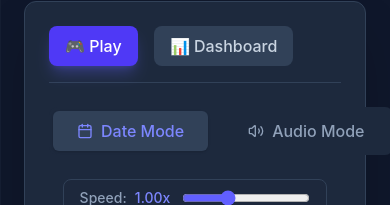
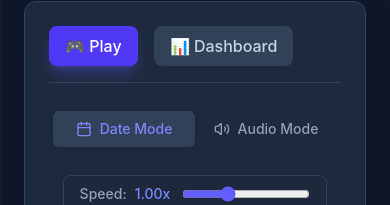
Before and after one commit to emersondahora/ankiconnect-katakana, a Vue app in the folder client/: page /date-puzzle in a window 390 px wide. Shown: the part 135-340 px from the top of the page. Built offline with nearby package versions, Linux system fonts and the light colour scheme; no server answers; what vue3-google-login would draw is missing.

Commit message:
style: fix mobile overflow for mode select tabs

```diff
--- a/client/src/components/DatePuzzle/TrainingModeSelect.vue
+++ b/client/src/components/DatePuzzle/TrainingModeSelect.vue
@@ -1,16 +1,16 @@
 <template>
-  <div class="flex gap-4 p-1 bg-slate-800 rounded-lg w-max mb-6">
+  <div class="flex w-full sm:w-max p-1 bg-slate-800 rounded-lg mb-6">
     <button
       @click="updateMode('date')"
-      :class="['px-6 py-2 rounded-md font-medium transition-all flex items-center gap-2', modelValue === 'date' ? 'bg-slate-700 text-indigo-400 shadow-sm' : 'text-slate-400 hover:text-slate-200']"
+      :class="['flex-1 sm:flex-none px-2 sm:px-6 py-2 rounded-md font-medium transition-all flex items-center justify-center gap-2 text-sm sm:text-base', modelValue === 'date' ? 'bg-slate-700 text-indigo-400 shadow-sm' : 'text-slate-400 hover:text-slate-200']"
     >
-      <CalendarIcon class="w-4 h-4" /> Date Mode
+      <CalendarIcon class="w-4 h-4 shrink-0" /> <span class="truncate">Date Mode</span>
     </button>
     <button
       @click="updateMode('audio')"
-      :class="['px-6 py-2 rounded-md font-medium transition-all flex items-center gap-2', modelValue === 'audio' ? 'bg-slate-700 text-indigo-400 shadow-sm' : 'text-slate-400 hover:text-slate-200']"
+      :class="['flex-1 sm:flex-none px-2 sm:px-6 py-2 rounded-md font-medium transition-all flex items-center justify-center gap-2 text-sm sm:text-base', modelValue === 'audio' ? 'bg-slate-700 text-indigo-400 shadow-sm' : 'text-slate-400 hover:text-slate-200']"
     >
-      <Volume2Icon class="w-4 h-4" /> Audio Mode
+      <Volume2Icon class="w-4 h-4 shrink-0" /> <span class="truncate">Audio Mode</span>
     </button>
   </div>
 </template>
```
